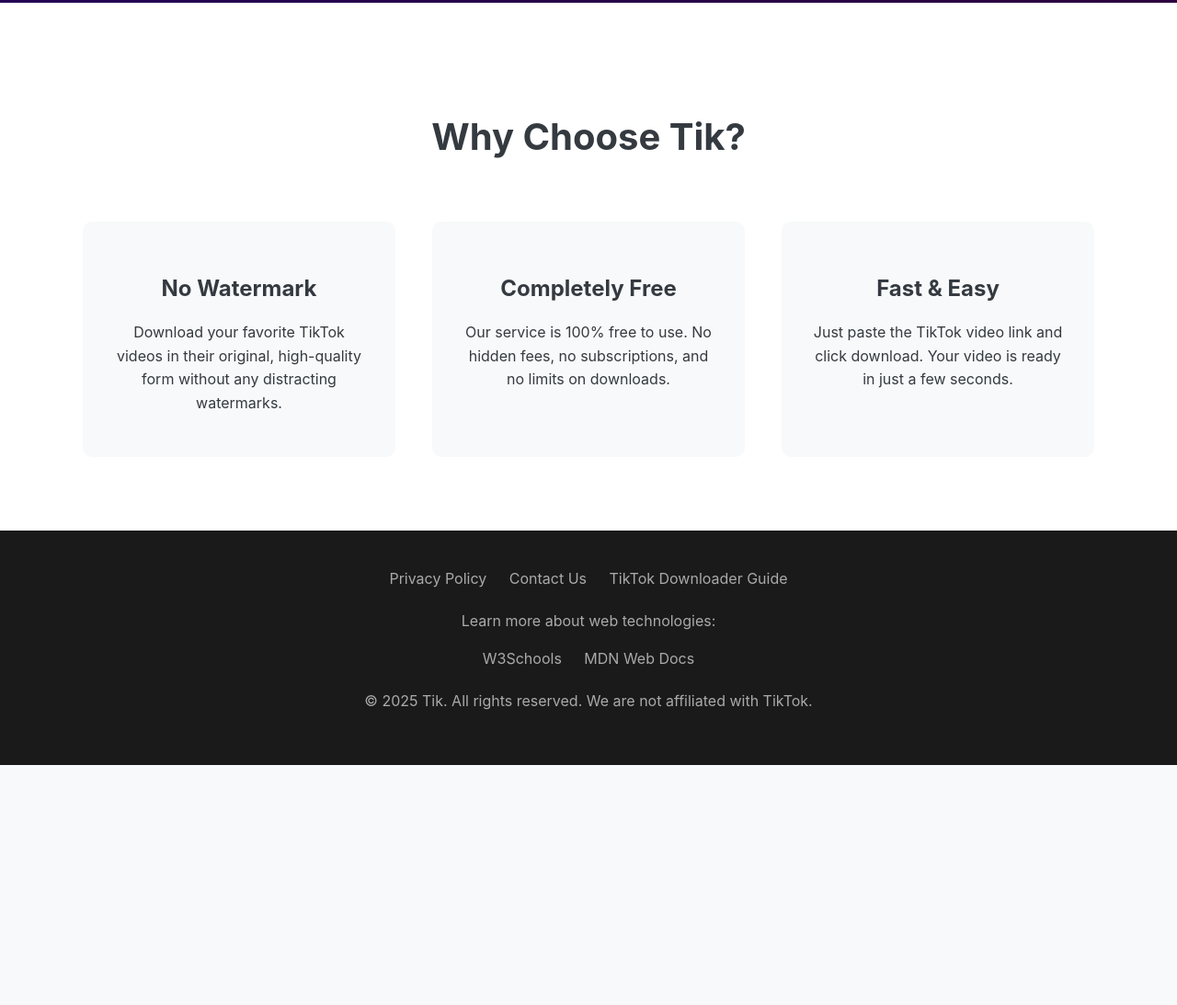
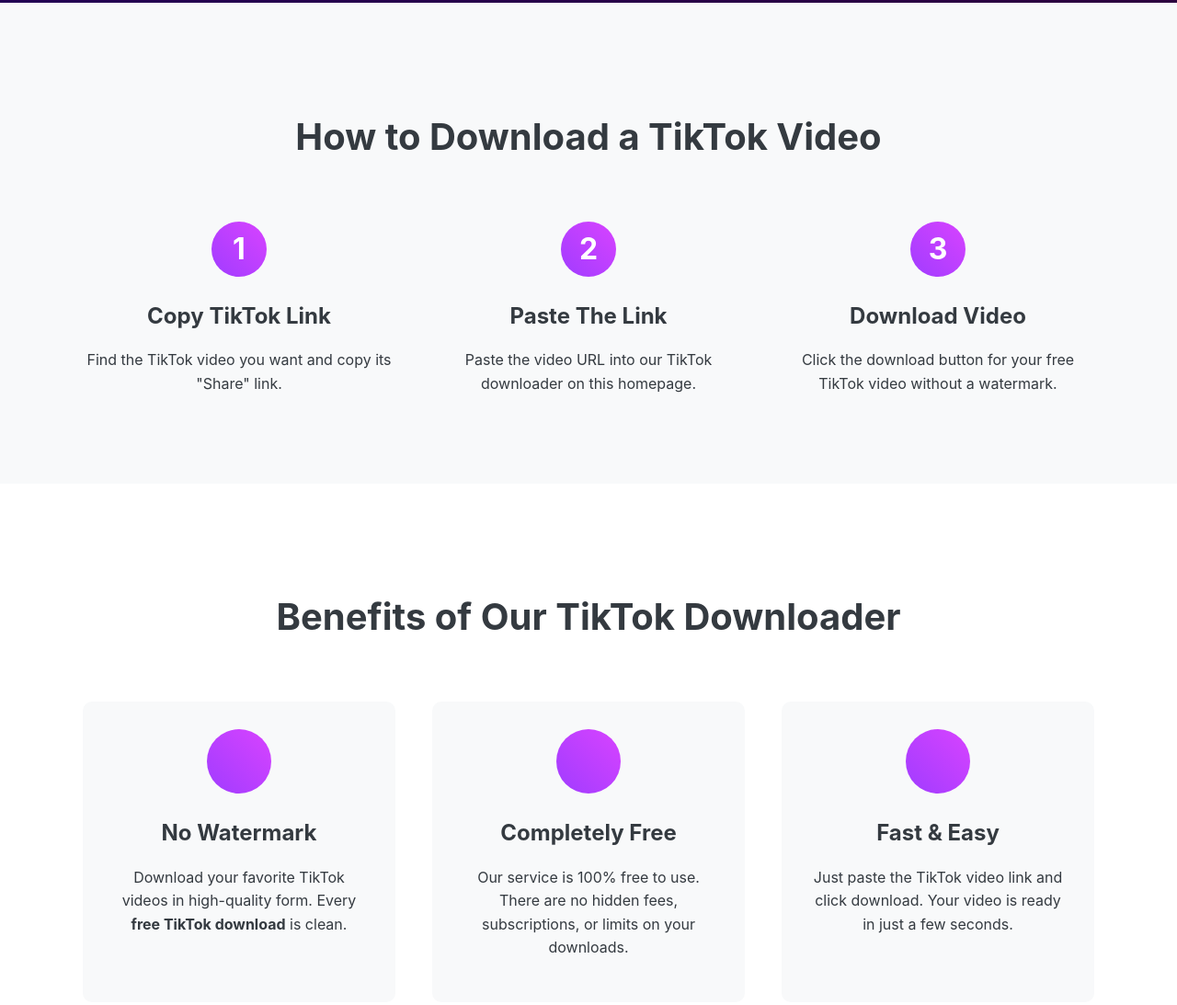
Before and after one commit to redlam10/toltik-downloader, a website: page public/index.html in a window 1280 px wide. Shown: the part 591-1684 px from the top of the page at 92% size. Before the commit the page ends 1423 px from the top, so only its background shows below. Drawn offline with Linux system fonts and the light colour scheme.

Commit message:
Update index.html

```diff
--- a/public/index.html
+++ b/public/index.html
@@ -3,15 +3,22 @@
 <head>
     <meta charset="UTF-8">
     <meta name="viewport" content="width=device-width, initial-scale=1.0">
-    <title>Tik - Free TikTok Video Downloader Without Watermark</title>
-    <meta name="description" content="Tik is the best free TikTok video downloader. Download any TikTok video quickly and without a watermark. Just paste the URL and get your MP4 video or MP3 audio in seconds.">
-    <meta name="keywords" content="tiktok video downloader, download tiktok video, tiktok downloader, no watermark, free tiktok downloader">
 
-    <!-- Open Graph Meta Tags for Social Sharing -->
-    <meta property="og:title" content="Tik - Free TikTok Video Downloader">
+    <!-- PROBLEM 1: Title is not optimized. -->
+    <!-- FIX: Lead with your main keyword. This is the most important change. -->
+    <title>Free TikTok Download - TikTok Video Downloader Without Watermark</title>
+
+    <!-- PROBLEM 2: Meta Description is not focused enough. -->
+    <!-- FIX: Make it a compelling ad for your service, using your main keywords. -->
+    <meta name="description" content="Use the best free TikTok video downloader to get any TikTok video without a watermark. Our tool lets you download unlimited TikTok videos in MP4 or MP3 format. Fast and easy.">
+
+    <!-- PROBLEM 3: The 'keywords' meta tag is ignored by Google. It does no harm, but also no good. -->
+    <!-- FIX: It has been removed to clean up the code. Focus should be on content. -->
+
+    <meta property="og:title" content="Toltik - Free TikTok Video Downloader">
     <meta property="og:description" content="The fastest and easiest way to download TikTok videos without watermarks for free.">
     <meta property="og:image" content="/images/logo.png">
-    <meta property="og:url" content="http://localhost:3000">
+    <meta property="og:url" content="https://www.toltik.com">
     <meta property="og:type" content="website">
 
     <link rel="stylesheet" href="/css/style.css">
@@ -22,8 +29,14 @@
     <header class="navbar">
         <div class="container">
             <a href="/" class="logo">
-    <img src="/images/logo.png" alt="Tik Logo - Download Symbol">
-</a>
+              <picture>
+                <source srcset="/images/logo.webp" type="image/webp">
+                <!-- Minor FIX: Make the alt text more descriptive for search engines. -->
+                <img src="/images/logo.png" alt="Toltik Free TikTok Downloader" width="150" height="50">
+              </picture>
+            </a>
+
+            <!-- NO CHANGES to your navigation links -->
             <nav>
                 <ul>
                     <li><a href="/">Home</a></li>
@@ -31,6 +44,7 @@
                     <li><a href="/faq.html">FAQ</a></li>
                     <li><a href="/blog.html">Blog</a></li>
                     <li><a href="/contact.html">Contact</a></li>
+                    <li><a href="/terms.html">Terms of Service</a></li>
                 </ul>
             </nav>
         </div>
@@ -39,10 +53,12 @@
     <main>
         <section class="hero">
             <div class="container">
-                <h1>The Ultimate TikTok Video Downloader</h1>
-                <p class="subtitle">Download any TikTok video without a watermark, for free. Fast, simple, and reliable.</p>
+                <!-- PROBLEM 4: Your H1 heading is good, but can be more direct. -->
+                <!-- FIX: Make the H1 the exact keyword you want to rank for. -->
+                <h1>Free TikTok Download</h1>
+                <p class="subtitle">Paste a TikTok link to download any video quickly, for free, and without a watermark.</p>
                 <form id="download-form">
-                    <input type="text" id="tiktok-url" placeholder="Paste TikTok video URL here..." required>
+                    <input type="text" id="tiktok-url" placeholder="Paste your TikTok video URL here..." required>
                     <button type="submit">Download</button>
                 </form>
                 <div id="loader" class="loader" style="display: none;"></div>
@@ -51,14 +67,28 @@
         </section>
 
         <section id="result-section" class="result-section" style="display: none;">
+            <!-- This section is functional, no changes needed -->
+        </section>
+
+        <section class="how-it-works-section">
             <div class="container">
-                <h2>Your Download is Ready!</h2>
-                <div class="result-preview">
-                    <img id="video-thumbnail" src="" alt="Video Thumbnail">
-                    <div class="result-info">
-                        <p id="video-title">Video Title Here</p>
-                        <a id="download-video" class="download-button" href="#" download>Download Video (MP4)</a>
-                        <a id="download-audio" class="download-button audio" href="#" download>Download Audio (MP3)</a>
+                <!-- FIX: Optimize H2 to support the main keyword with a related phrase. -->
+                <h2>How to Download a TikTok Video</h2>
+                <div class="steps-grid">
+                    <div class="step">
+                        <div class="step-number">1</div>
+                        <h3>Copy TikTok Link</h3>
+                        <p>Find the TikTok video you want and copy its "Share" link.</p>
+                    </div>
+                    <div class="step">
+                        <div class="step-number">2</div>
+                        <h3>Paste The Link</h3>
+                        <p>Paste the video URL into our TikTok downloader on this homepage.</p>
+                    </div>
+                    <div class="step">
+                        <div class="step-number">3</div>
+                        <h3>Download Video</h3>
+                        <p>Click the download button for your free TikTok video without a watermark.</p>
                     </div>
                 </div>
             </div>
@@ -66,38 +96,57 @@
 
         <section class="features-section">
             <div class="container">
-                <h2>Why Choose Tik?</h2>
+                <!-- FIX: Change the H2 from a brand question ("Why Choose Toltik?") to a keyword-focused benefit. -->
+                <h2>Benefits of Our TikTok Downloader</h2>
                 <div class="features-grid">
                     <div class="feature-item">
+                        <div class="icon-container">
+                           <!-- SVG code -->
+                        </div>
                         <h3>No Watermark</h3>
-                        <p>Download your favorite TikTok videos in their original, high-quality form without any distracting watermarks.</p>
+                        <!-- FIX: Weave in a keyword naturally in the text. -->
+                        <p>Download your favorite TikTok videos in high-quality form. Every <strong>free TikTok download</strong> is clean.</p>
                     </div>
                     <div class="feature-item">
+                        <div class="icon-container">
+                             <!-- SVG code -->
+                        </div>
                         <h3>Completely Free</h3>
-                        <p>Our service is 100% free to use. No hidden fees, no subscriptions, and no limits on downloads.</p>
+                        <p>Our service is 100% free to use. There are no hidden fees, subscriptions, or limits on your downloads.</p>
                     </div>
                     <div class="feature-item">
+                         <div class="icon-container">
+                           <!-- SVG code -->
+                        </div>
                         <h3>Fast & Easy</h3>
                         <p>Just paste the TikTok video link and click download. Your video is ready in just a few seconds.</p>
                     </div>
                 </div>
             </div>
         </section>
+
+        <section class="disclaimer-section">
+            <!-- No changes needed here -->
+        </section>
+
     </main>
 
     <footer class="footer">
         <div class="container">
-            <div class="footer-links">
-                <a href="/privacy.html">Privacy Policy</a>
-                <a href="/contact.html">Contact Us</a>
-                <a href="/seo-content.html">TikTok Downloader Guide</a>
+            <div class="footer-seo-text" style="padding: 0 20px 30px 20px; color: #ccc;">
+                <!-- FIX: Make the footer text more direct and keyword-focused. -->
+                <p>Use this free TikTok video downloader tool to save TikToks without watermark in MP4 or MP3 format. Safe, fast, and easy to use for all your TikTok download needs.</p>
             </div>
-            <div class="footer-external-links">
-                <p>Learn more about web technologies:</p>
-                <a href="https://www.w3schools.com" target="_blank" rel="noopener noreferrer">W3Schools</a>
-                <a href="https://developer.mozilla.org" target="_blank" rel="noopener noreferrer">MDN Web Docs</a>
+
+           <!-- NO CHANGES to your footer links -->
+           <div class="footer-links" style="display:flex; flex-wrap:wrap; gap:20px; justify-content:center; margin:20px 0;">
+                <a href="/privacy.html" style="font-size:16px; padding:10px 15px; display:inline-block;">Privacy Policy</a>
+                <a href="/contact.html" style="font-size:16px; padding:10px 15px; display:inline-block;">Contact Us</a>
+                <a href="/seo-content.html" style="font-size:16px; padding:10px 15px; display:inline-block;">TikTok Downloader Guide</a>
+                <a href="/terms.html" style="font-size:16px; padding:10px 15px; display:inline-block;">Terms of Service</a>
             </div>
-            <p>&copy; 2025 Tik. All rights reserved. We are not affiliated with TikTok.</p>
+
+            <p>&copy; 2025 Toltik. All rights reserved. We are not affiliated with TikTok.</p>
         </div>
     </footer>
 
```
